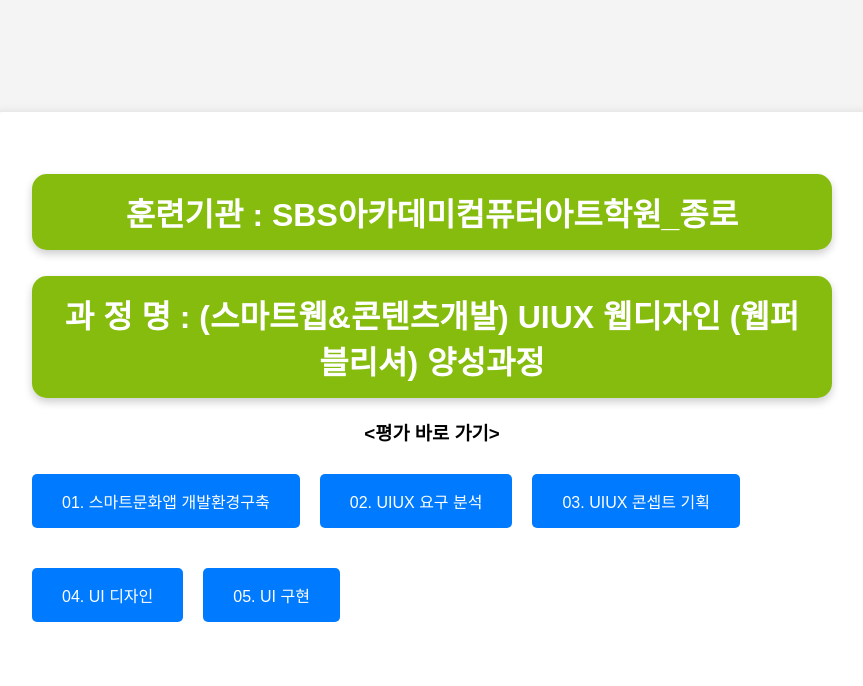
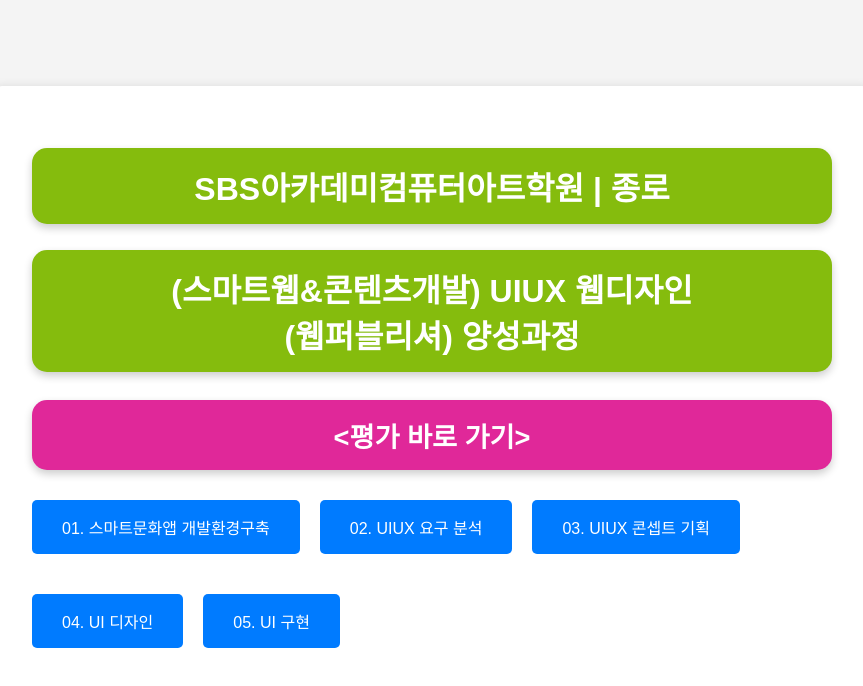
Before and after one commit to tombap8/SBS-WPC-2605-Test-System, a plain HTML site: page index.html in a window 1280 px wide. Shown: the whole page, without its empty margins (208-1071 px from the left). Drawn offline with Linux system fonts and the light colour scheme.

Commit message:
Update index.html

```diff
--- a/index.html
+++ b/index.html
@@ -33,6 +33,15 @@
             box-shadow: 0 4px 8px rgba(0,0,0,0.2);
             font-size: 2em;
         }
+        h3 {
+            background-color: #e02899;
+            color: white;
+            padding: 15px 20px;
+            border-radius: 15px;
+            margin-bottom: 20px;
+            box-shadow: 0 4px 8px rgba(0,0,0,0.2);
+            font-size: 1.7em;
+        }
         .links {
             display: flex;
             flex-wrap: wrap;
@@ -55,12 +64,17 @@
         .links a:hover {
             background-color: #0056b3;
         }
+        @media only screen and (max-width:1000px) {
+            h1, h2, h3 {
+                font-size: 2.5vmax;
+            }
+        }
     </style>
 </head>
 <body>
     <div class="container">
-        <h1>훈련기관 : SBS아카데미컴퓨터아트학원_종로</h1>
-        <h2>과 정 명 : (스마트웹&콘텐츠개발) UIUX 웹디자인 (웹퍼블리셔) 양성과정</h2>
+        <h1>SBS아카데미컴퓨터아트학원 | 종로</h1>
+        <h2>(스마트웹&콘텐츠개발) UIUX 웹디자인<br>(웹퍼블리셔) 양성과정</h2>
         <h3>&lt;평가 바로 가기&gt;</h3>
         <ul class="links">
             <li><a href="#" onclick="window.open('./001/', '_blank')">01. 스마트문화앱 개발환경구축</a></li>
```
